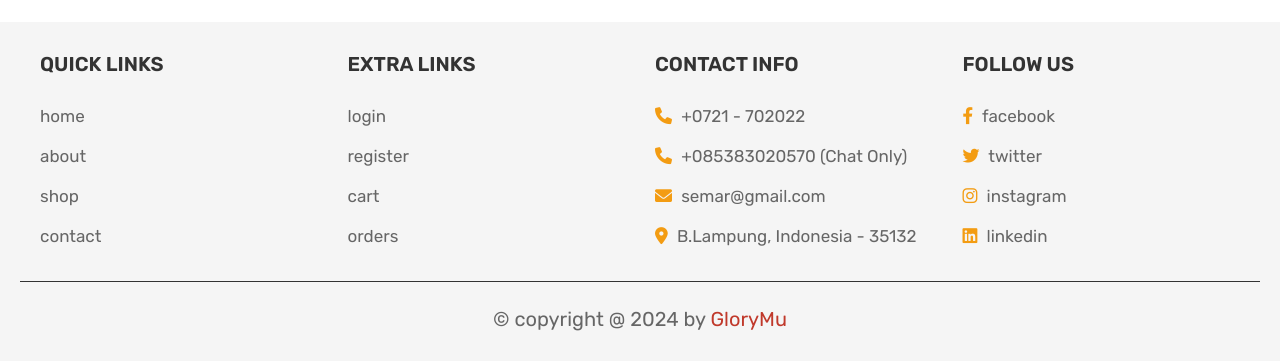
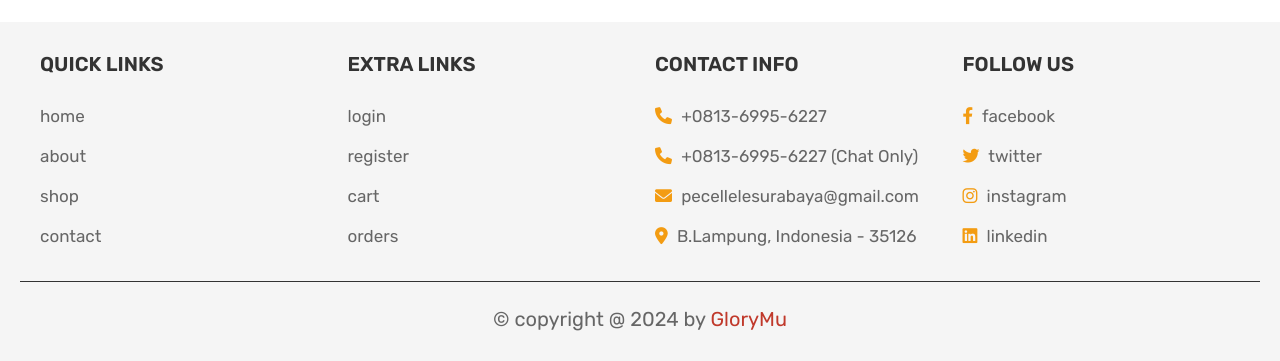
Before and after one commit to artSao/WEBSEMAR, a PHP site: page /cart.php in a window 1280 px wide. Shown: the part 804-1165 px from the top of the page. Run offline with PHP 8.4, Linux system fonts and the light colour scheme; the visitor is signed in with stand-in values (Sample User, id 1); data that the repository does not hold is empty.

Commit message:
update Footer

```diff
--- a/footer.php
+++ b/footer.php
@@ -20,10 +20,10 @@
 
       <div class="box">
          <h3>contact info</h3>
-         <p> <i class="fas fa-phone"></i> +0721 - 702022</p>
-         <p> <i class="fas fa-phone"></i> +085383020570 (Chat Only) </p>
-         <p> <i class="fas fa-envelope"></i> semar@gmail.com </p>
-         <p> <i class="fas fa-map-marker-alt"></i> B.Lampung, Indonesia - 35132 </p>
+         <p> <i class="fas fa-phone"></i> +0813-6995-6227</p>
+         <p> <i class="fas fa-phone"></i> +0813-6995-6227 (Chat Only) </p>
+         <p> <i class="fas fa-envelope"></i> pecellelesurabaya@gmail.com </p>
+         <p> <i class="fas fa-map-marker-alt"></i> B.Lampung, Indonesia - 35126 </p>
       </div>
 
       <div class="box">
```
